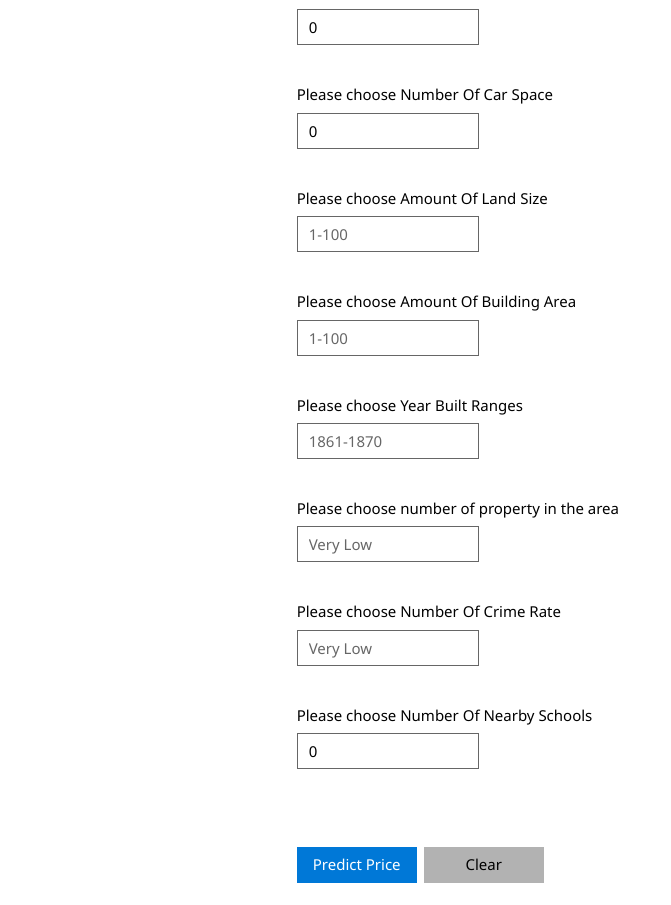
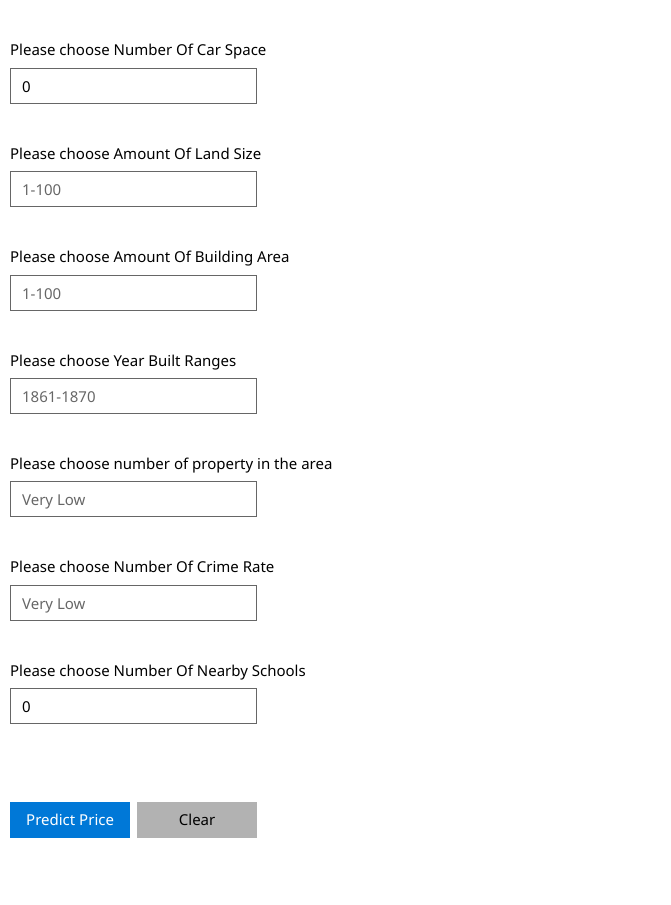
Before and after one commit to Franco1230/Data-Bootcamp-Final-Project, a Flask app: page / in a window 1280 px wide. Shown: the part 608-1513 px from the top of the page, without its empty margins (0-671 px from the left). After the commit the page ends 1446 px from the top, so only its background shows below. Run offline with Flask 2, Linux system fonts and the light colour scheme; some libraries are stand-ins or nearby versions.

Commit message:
updated html

```diff
--- a/templates/index.html
+++ b/templates/index.html
@@ -16,8 +16,8 @@
   <div>
     <div class="container-fluid">
       <div class="row">
-        <div class="col-md-5">{% include 'nav.html' %}</div>
-        <div class="col-md-19">
+        <!-- <div class="col-md-5">{% include 'nav.html' %}</div> -->
+        <!-- <div class="col-md-19"> -->
           <div class="content" style="background-image: url(https://www.smartpropertyinvestment.com.au/images/intro-images/839x487/property-market-spi.jpg); background-repeat: no-repeat; background-size: 100%; height: 600px;">
             <div class="container-fluid">
               <div class="row">
@@ -31,8 +31,8 @@
                             Choose your favorite features and customize them to
                             suit your needs. Let's go!
                           </p>
-                          <div class="btn-group">
-                            <!-- <button class="btn btn-primary" href="#">
+                          <!-- <div class="btn-group">
+                            <button class="btn btn-primary" href="#">
                               Start
                             </button>
                             <button class="btn btn-secondary" href="#">
@@ -52,7 +52,7 @@
               </div>
             </div>
           </div>
-        </div>
+        <!-- </div> -->
       </div>
     </div>
     <script src="{{ url_for('static', filename='js/vendor/jquery.min.js') }}"></script>
```
